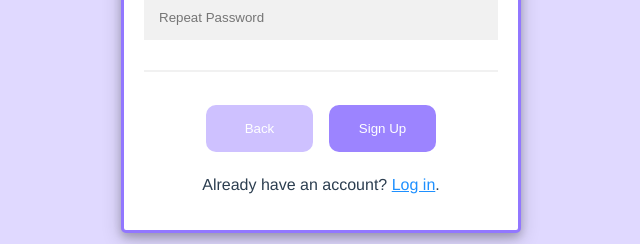
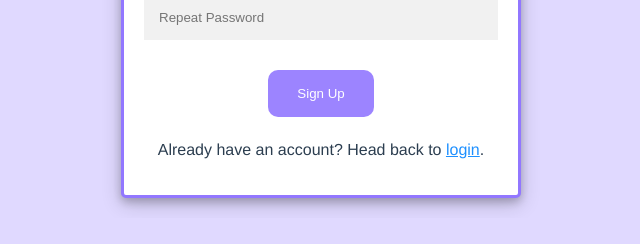
Before and after one commit to mathieugeoffroy052/ecse428-group-project, a Vue app in the folder taskit-frontend/: page /signup in a window 1280 px wide. Shown: the part 436-680 px from the top of the page, without its empty margins (319-959 px from the left). Built offline with nearby package versions, Linux system fonts and the light colour scheme.

Commit message:
Remove back button

```diff
--- a/taskit-frontend/src/views/SignUp.vue
+++ b/taskit-frontend/src/views/SignUp.vue
@@ -31,17 +31,12 @@
               <input type="password" placeholder="Repeat Password" name="pswd-repeat" id="pswd-repeat" required> </el-row>
 
             <div v-if="passwordError" class="error">{{ passwordError }} </div>
-            <hr>
 
-            <div class="btn-group">
-              <button onclick="location.href='../'" type="back" class="backbtn" style="border-radius: 10px; width: 30%">Back</button>
-              &ensp;
-              <button type="submit" class="submit" style="border-radius: 10px; width: 30%">Sign Up</button>
-            </div>
+            <button type="submit" class="submit" style="border-radius: 10px; width: 30%">Sign Up</button>
 
-          <div class="signin">
-            <p>Already have an account? <a href="#" onclick="location.href='../login'">Log in</a>.</p>
-          </div>
+          <el-row justify="center">
+            <p>Already have an account? Head back to <a href="#" onclick="location.href='../login'"> login</a>.</p>
+          </el-row>
         </el-form>
         </div>
       </el-row>
@@ -67,7 +62,7 @@ export default{
             var email = document.getElementById("email").value;
             var pswd = document.getElementById("pswd").value;
             var pswdRepeat = document.getElementById("pswd-repeat").value;
-            this.passwordError = pswd === pswdRepeat ? '' : 'Passwords do not match';
+            this.passwordError = pswd === pswdRepeat ? '' : 'Passwords don\'t match';
             if(this.passwordError === ''){
               let data = new FormData();
               data.append("email", email);
```
